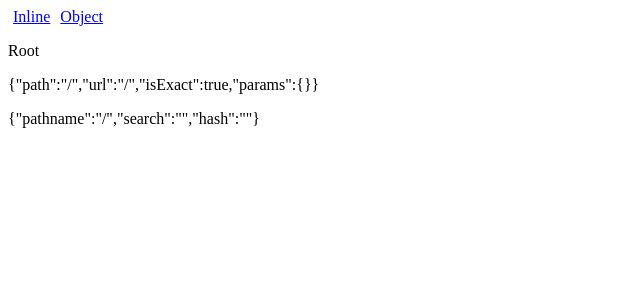
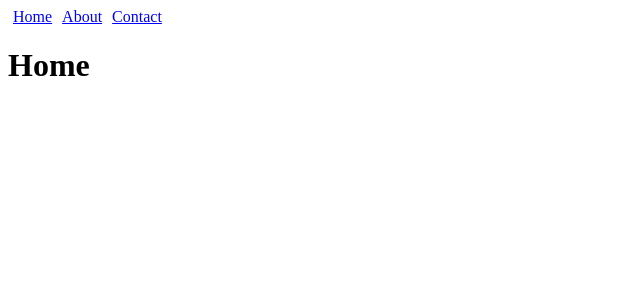
Before and after one commit to ashotpahlevanyan/React-Router-V4-training-AIO, a React (Create React App) app: page / in a window 1280 px wide. Shown: the top 300 px of the page, without its empty margins (0-640 px from the left). Built offline with nearby package versions, Linux system fonts and the light colour scheme.

Commit message:
switch in routing, with itemid and not found

```diff
--- a/src/App.js
+++ b/src/App.js
@@ -2,7 +2,8 @@ import React from 'react';
 import {
 	BrowserRouter as Router,
 	Route,
-	Link
+	Link,
+	Switch,
 } from 'react-router-dom';
 
 import './App.css';
@@ -14,28 +15,31 @@ const Home = (props) => {
 
 const Links = () => (
 	<nav>
-		<Link to="/?id=123">Inline</Link>
-		<Link to={{pathname: '/', search: 'id=456'}}>Object</Link>
-
+		<Link to="/">Home</Link>
+		<Link to="/about">About</Link>
+		<Link to="/contact">Contact</Link>
 	</nav>
 );
 
-const App = (props) => (
-	<Router>
-		<div>
-			<Links />
-			<Route path="/" render={({match, location}) => (
+class App extends React.Component {
+	render() {
+		return(
+			<Router>
 				<div>
-					<p>Root</p>
-					<p>{JSON.stringify(match)}</p>
-					<p>{JSON.stringify(location)}</p>
-					<p>{new URLSearchParams(location.search).get('id')}</p>
+					<Links />
+					<Switch>
+						<Route exact path="/" render={() => <h1>Home</h1>} />
+						<Route path="/about" render={() => <h1>About</h1>} />
+						<Route path="/contact" render={() => <h1>Contact</h1>} />
+						<Route
+							path="/:itemId"
+							render={({match}) => (<h1>Item: {match.params.itemId}</h1>)} />
+					</Switch>
 				</div>
-			)}/>
-
-		</div>
-	</Router>
-);
+			</Router>
+		);
+	}
+}
 
 
 export default App;
```
